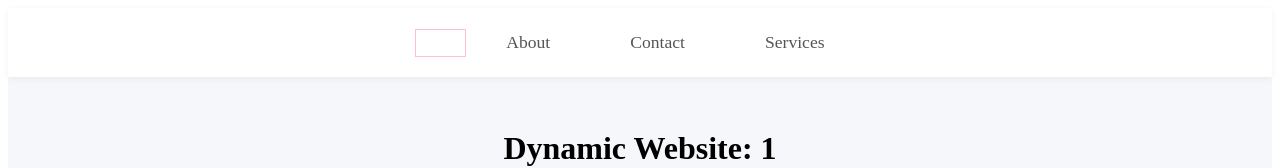
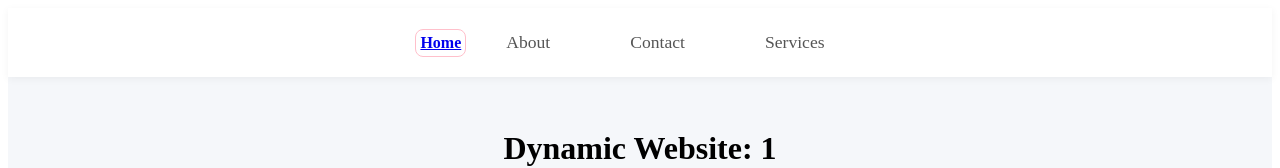
Before and after one commit to umar-toddleapp/cb-published-vercel, a Next.js app: page /1 in a window 1280 px wide. Shown: the top 168 px of the page. Built offline with nearby package versions, Linux system fonts and the light colour scheme.

Commit message:
FIX: UI styles

```diff
--- a/src/components/Navbar.module.scss
+++ b/src/components/Navbar.module.scss
@@ -20,8 +20,8 @@
   color: #222;
 }
 .active {
-  color: #fff;
   font-weight: bold;
   border: 1px solid pink;
   padding: 4px;
+  border-radius: 8px;
 }
```
